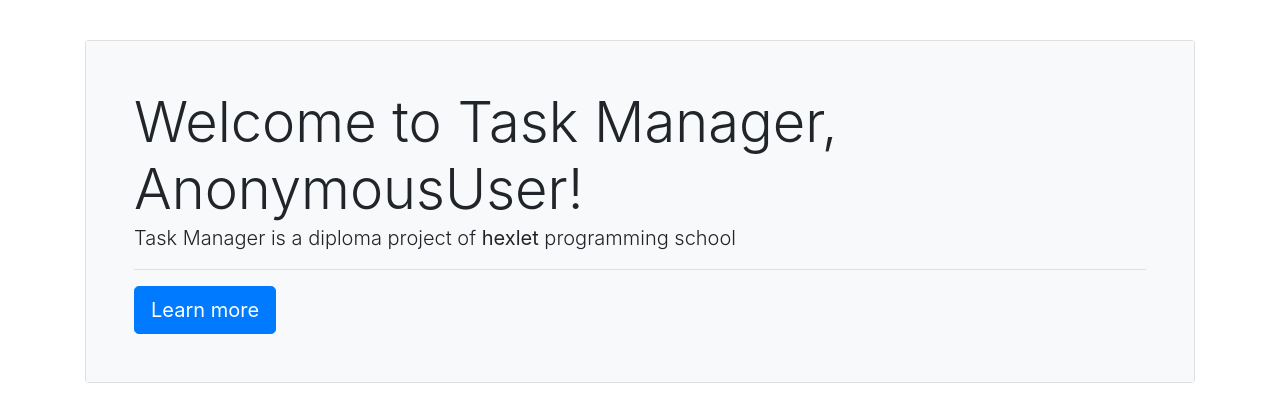
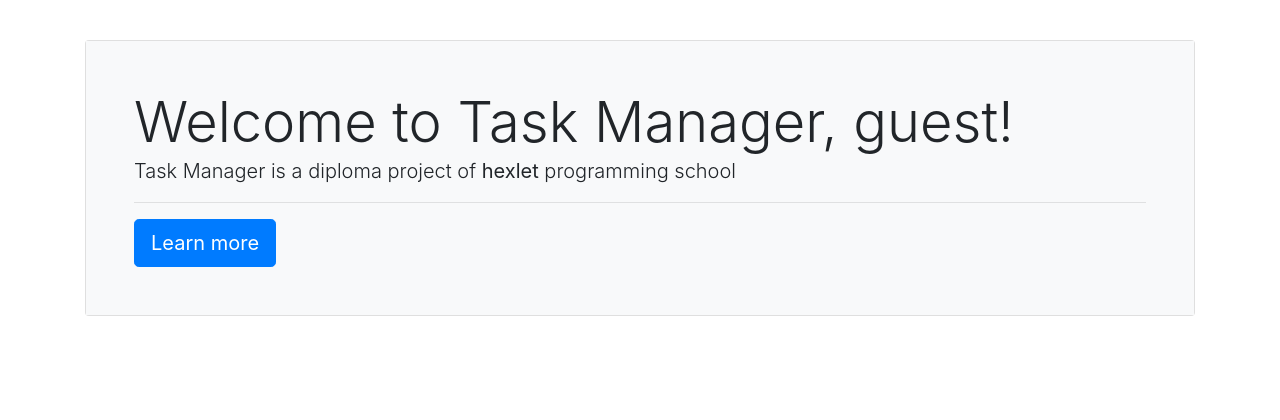
Before and after one commit to Corrosion667/python-project-lvl4, a Django app: page / in a window 1280 px wide. Shown: the part 56-476 px from the top of the page. Run offline with Django 4.2, Linux system fonts and the light colour scheme; some libraries are stand-ins or nearby versions.

Commit message:
update main page template

```diff
--- a/task_manager/templates/main_page.html
+++ b/task_manager/templates/main_page.html
@@ -8,7 +8,7 @@
 <h1 class="my-4"></h1>
 <div class="card">
   <div class="card-body p-5 bg-light">
-    <div class="display-4">{% trans 'Welcome to Task Manager,' %} {{ user|default:'guest' }}!</div>
+    <div class="display-4">{% trans 'Welcome to Task Manager,' %} {{ user.get_full_name|default:'guest' }}!</div>
     <p class="lead">{% trans 'Task Manager is a diploma project of <b>hexlet</b> programming school' %}</p>
     <hr>
     <a class="btn btn-primary btn-lg" href="https://ru.hexlet.io">{% trans 'Learn more' %}</a>
```
